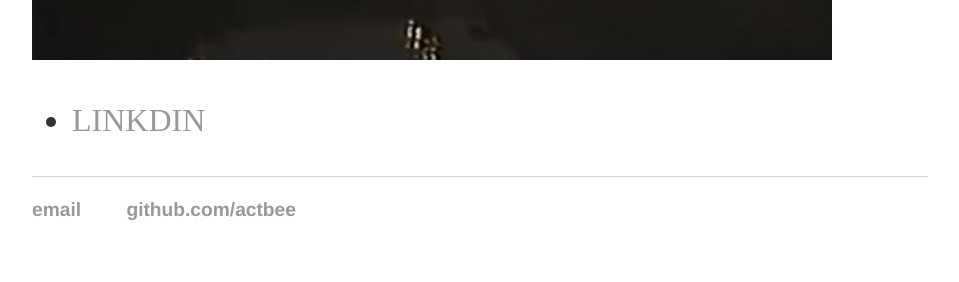
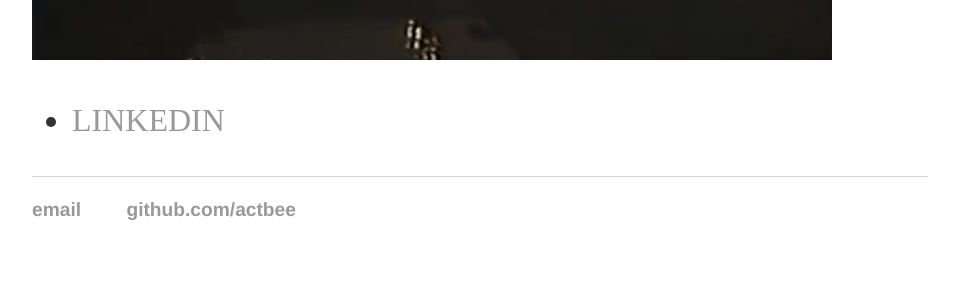
Before and after one commit to actbee/actbee.github.io, a Jekyll site: the page built from about/index.html, in a window 1280 px wide. Shown: the part 1255-1537 px from the top of the page, without its empty margins (160-1119 px from the left). Built offline with Jekyll 4.4.1, drawn with Linux system fonts in a browser that asks for light colours.

Commit message:
fix the spellings

```diff
--- a/about/index.html
+++ b/about/index.html
@@ -16,6 +16,6 @@ title: About ACTBEE
 
             <img src="https://github.com/actbee/actbee.github.io/blob/master/images/ochanomizu1986.png?raw=true“  align="center" width="800" height="400"/>
 			<ul class="contacts">
-				<li><a href="https://www.linkedin.com/in/xd-zou-4386aa153/">LINKDIN</a></li>
+				<li><a href="https://www.linkedin.com/in/xd-zou-4386aa153/">LINKEDIN</a></li>
 				</ul>
 		</div>
--- a/cv/index.html
+++ b/cv/index.html
@@ -27,6 +27,6 @@ title: Daniel Zou
 					Interaction Design, Sketches, Wireframes, User Flow, User Journey, Information Architecture<br>
 					<strong>Language: </strong> Chinese(Native), English(Fluent), Japanese(Basic)</p>
 
-
+		<a herf="https://github.com/actbee/actbee.github.io/blob/master/cv/Portfolio.pdf" class=download" title="Dowload Portfolio">Download Portfolio</a>
 
 	</div>
```
